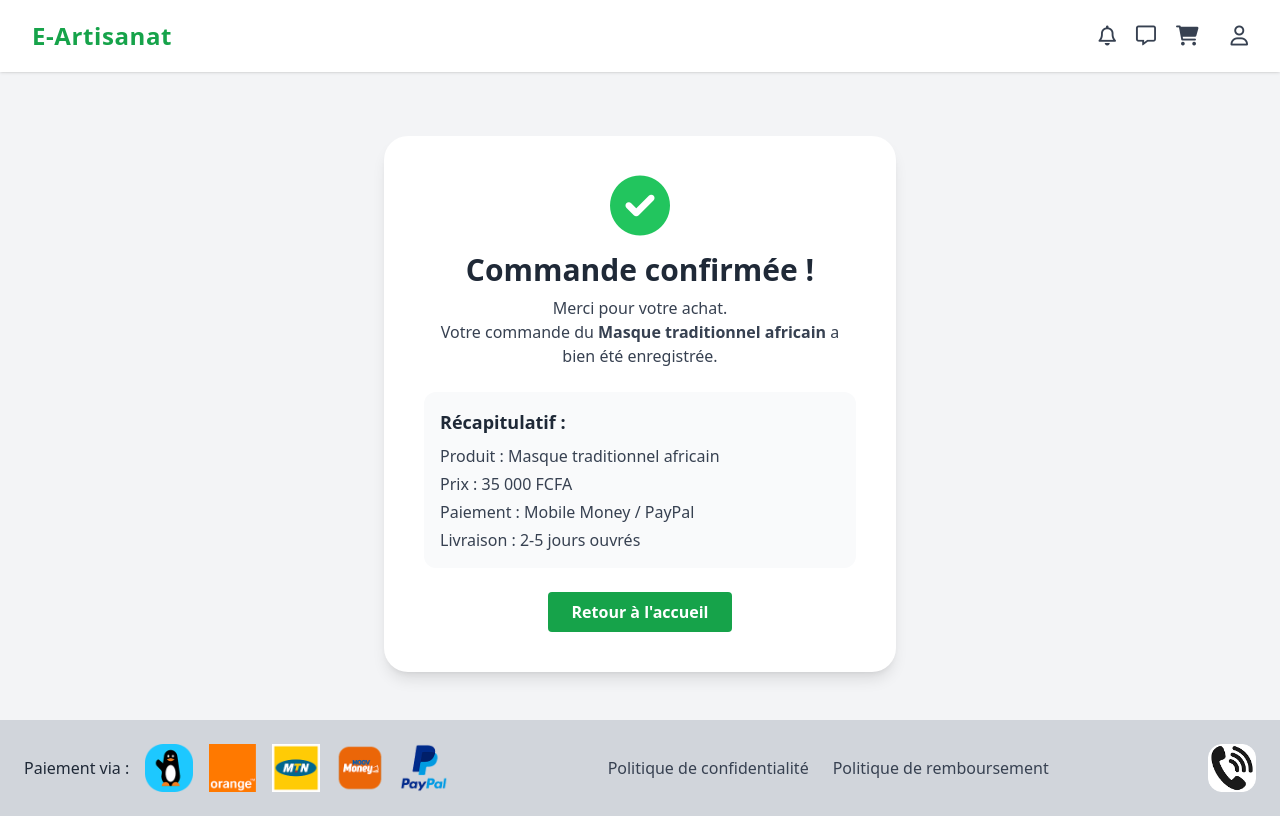
After one commit to RodrigueAk47/e-artisanat, a PHP site: page /commander in a window 1280 px wide. The commit adds this page. Run offline with PHP 8.4, Linux system fonts and the light colour scheme; some libraries are stand-ins or nearby versions.

Commit message:
J'ai ajouter la page commander

```diff
--- /dev/null
+++ b/app/Controllers/ComController.php
@@ -0,0 +1,13 @@
+<?php
+
+namespace App\Controllers;
+
+class ComController
+{
+    public function commander (string $title)
+    {
+        require_once __DIR__ . '/../Views/layouts/header.php';
+        require_once __DIR__ .'/../Views/commander.php';
+        require_once __DIR__ . '/../Views/layouts/footer.php';
+    }
+}
--- /dev/null
+++ b/app/Views/commander.php
@@ -0,0 +1,24 @@
+<main class="flex-grow flex items-center justify-center">
+        <section class="bg-white rounded-3xl shadow-lg p-10 w-full max-w-lg mt-16 text-center">
+            <div class="flex flex-col items-center">
+                <i class="fa-solid fa-circle-check text-green-500 text-6xl mb-4"></i>
+                <h1 class="text-3xl font-bold mb-2">Commande confirmée !</h1>
+                <p class="text-gray-700 mb-6">
+                    Merci pour votre achat.<br>
+                    Votre commande du <span class="font-semibold">Masque traditionnel africain</span> a bien été enregistrée.
+                </p>
+                <div class="bg-gray-50 rounded-xl p-4 mb-6 w-full text-left">
+                    <h2 class="font-semibold mb-2 text-lg">Récapitulatif :</h2>
+                    <ul class="text-gray-700 text-base space-y-1">
+                        <li><span class="font-medium">Produit :</span> Masque traditionnel africain</li>
+                        <li><span class="font-medium">Prix :</span> 35 000 FCFA</li>
+                        <li><span class="font-medium">Paiement :</span> Mobile Money / PayPal</li>
+                        <li><span class="font-medium">Livraison :</span> 2-5 jours ouvrés</li>
+                    </ul>
+                </div>
+                <a href="/index.html" class="bg-green-600 text-white px-6 py-2 rounded hover:bg-green-700 font-semibold transition">
+                    Retour à l'accueil
+                </a>
+            </div>
+        </section>
+    </main>
--- a/routes/web.php
+++ b/routes/web.php
@@ -6,6 +6,7 @@ global $router;
 use App\Controllers\HomeController;
 use App\Controllers\AuthController;
 use App\Controllers\LoginController;
+use App\Controllers\ComController;
 
 $router->get('/', function () {
     (new HomeController())->index(
@@ -24,3 +25,9 @@ $router->get('/register', function () {
         'E-Artisanat - Inscription'
     );
 });
+
+$router->get('/commander', function () {
+    (new ComController())->commander(
+        'E-Artisanat - Commande'
+    );
+});
```
